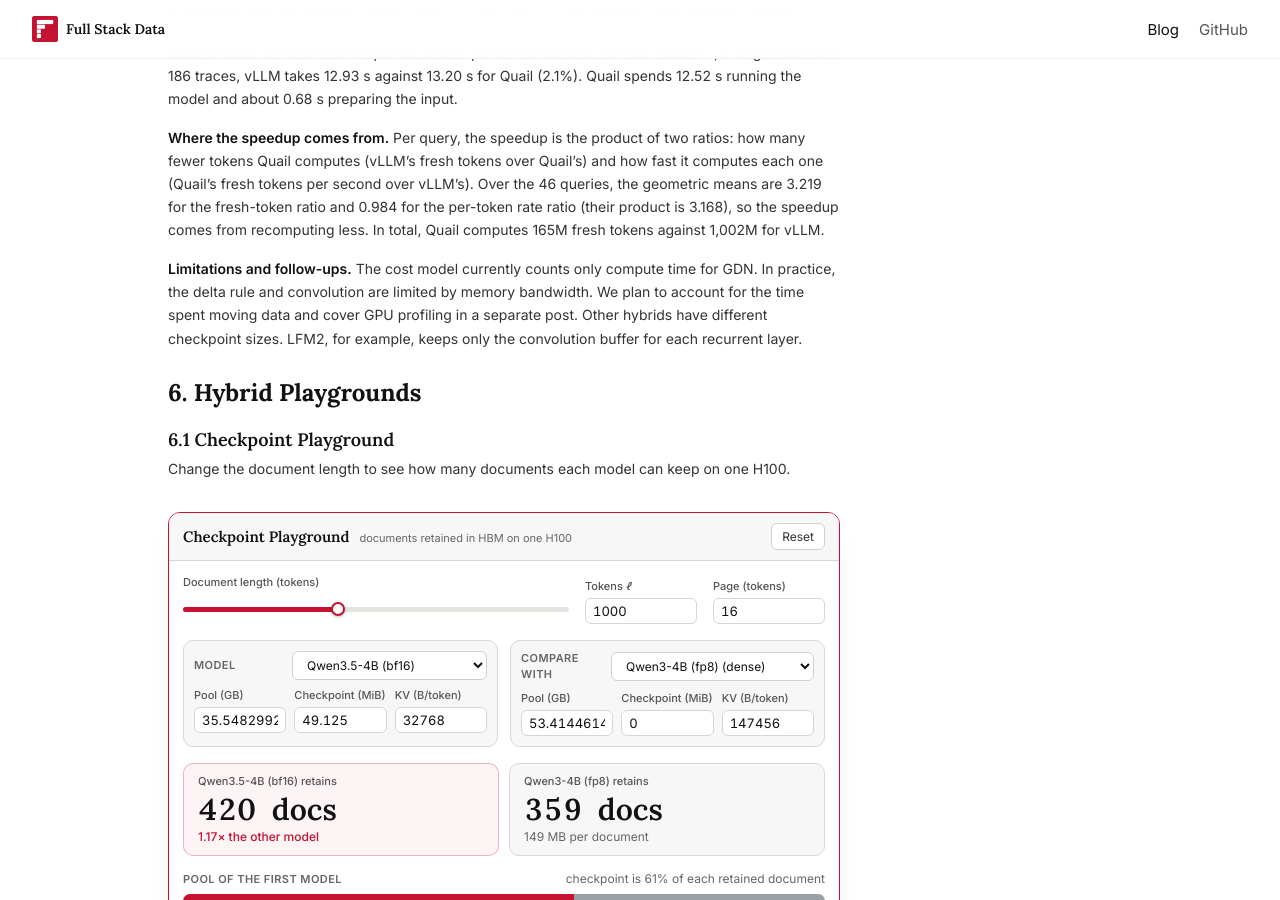
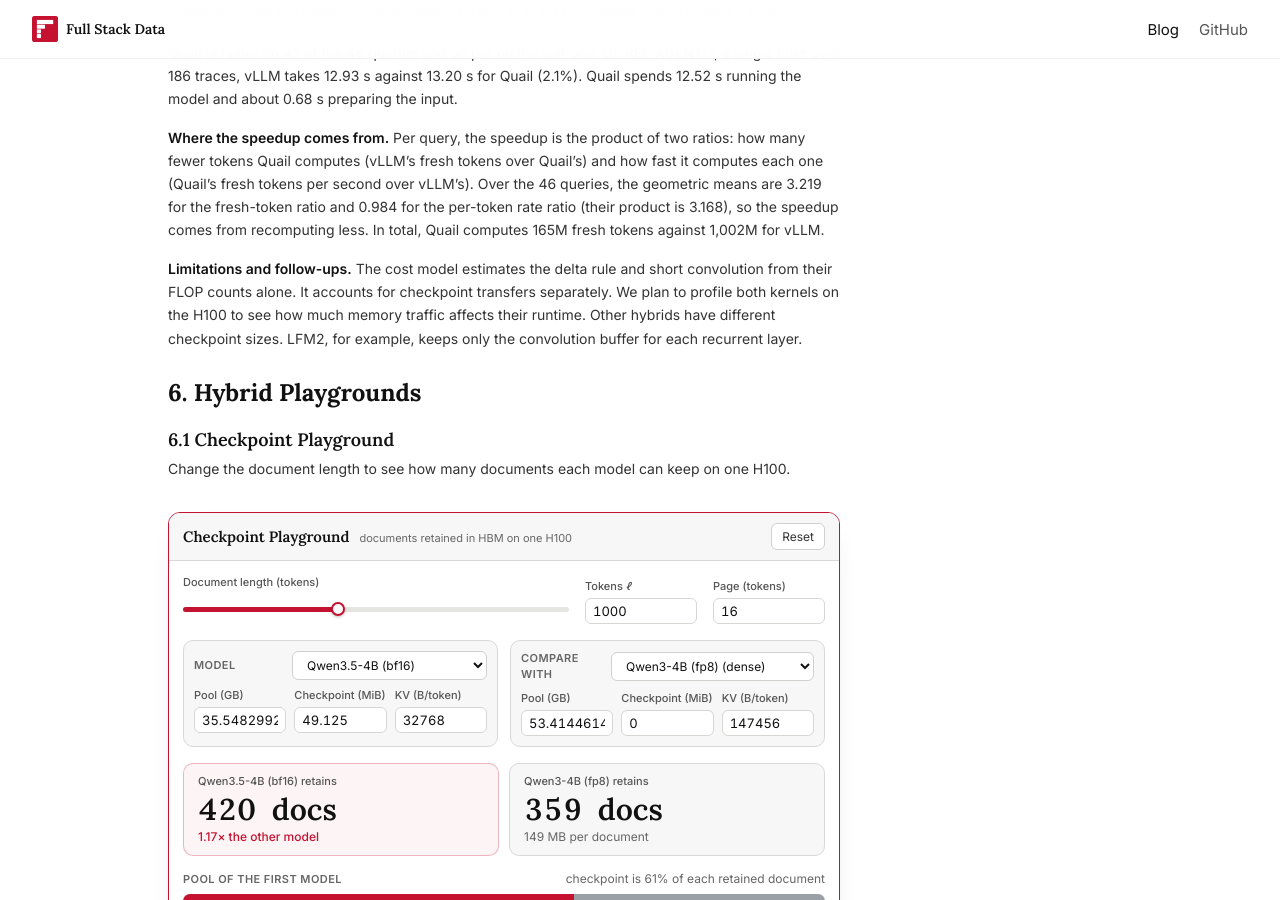
Before and after one commit to fsdatalab/fsdatalab.github.io, a Jekyll site: the page built from _posts/2026-11-16-hybrid-models-in-quail.md, in a window 1280 px wide and 900 px high, scrolled down 9537 px. Built offline with Jekyll 4.4.1, drawn with Linux system fonts in a browser that asks for light colours.

Commit message:
Clarify GDN cost assumptions and simplify the SALES-4 query figure

```diff
--- a/_posts/2026-11-16-hybrid-models-in-quail.md
+++ b/_posts/2026-11-16-hybrid-models-in-quail.md
@@ -279,7 +279,7 @@ $$
 To understand how the above cost model would be used to evaluate the latency of a query, we exemplify it below on the SALES-4 query from QUAIL-B. SALES-4 comes from QUAIL-B at scale factor 0.1. We use it because its two filters make the arithmetic easy to follow. [Figure 2](#figure-2) shows the discount filter $$\phi_d$$ and the commitment filter $$\phi_c$$.
 
 <figure class="figure-full figure-readable" id="figure-2">
-  <img src="/assets/blog/hybrid-models-in-quail/sales4-query.svg?v=2" alt="A database instance of two sales calls, an AI_IF conjunction query applying a discount filter and a commit filter, and the expected TRUE/FALSE output; a dash marks a filter skipped.">
+  <img src="/assets/blog/hybrid-models-in-quail/sales4-query.svg?v=3" alt="A database instance of two sales calls, an AI.IF conjunction query applying a discount filter and a commit filter, and the expected TRUE/FALSE output; a dash marks a filter skipped.">
   <figcaption>Figure 2. SALES-4 applies both filters to the sales-call transcripts. A dash marks a filter skipped because the transcript already failed an earlier one. The figure shows the filters in the order written, and Quail may reorder them.</figcaption>
 </figure>
 
@@ -369,7 +369,7 @@ Quail is faster on 45 of the 46 queries and on par on the last one. On REL-AGENT
 
 **Where the speedup comes from.** Per query, the speedup is the product of two ratios: how many fewer tokens Quail computes (vLLM's fresh tokens over Quail's) and how fast it computes each one (Quail's fresh tokens per second over vLLM's). Over the 46 queries, the geometric means are 3.219 for the fresh-token ratio and 0.984 for the per-token rate ratio (their product is 3.168), so the speedup comes from recomputing less. In total, Quail computes 165M fresh tokens against 1,002M for vLLM.
 
-**Limitations and follow-ups.** The cost model currently counts only compute time for GDN. In practice, the delta rule and convolution are limited by memory bandwidth. We plan to account for the time spent moving data and cover GPU profiling in a separate post. Other hybrids have different checkpoint sizes. LFM2, for example, keeps only the convolution buffer for each recurrent layer.
+**Limitations and follow-ups.** The cost model estimates the delta rule and short convolution from their FLOP counts alone. It accounts for checkpoint transfers separately. We plan to profile both kernels on the H100 to see how much memory traffic affects their runtime. Other hybrids have different checkpoint sizes. LFM2, for example, keeps only the convolution buffer for each recurrent layer.
 
 # 6. Hybrid Playgrounds
 
```
Also changed, not shown: assets/blog/hybrid-models-in-quail/sales4-query.svg.
